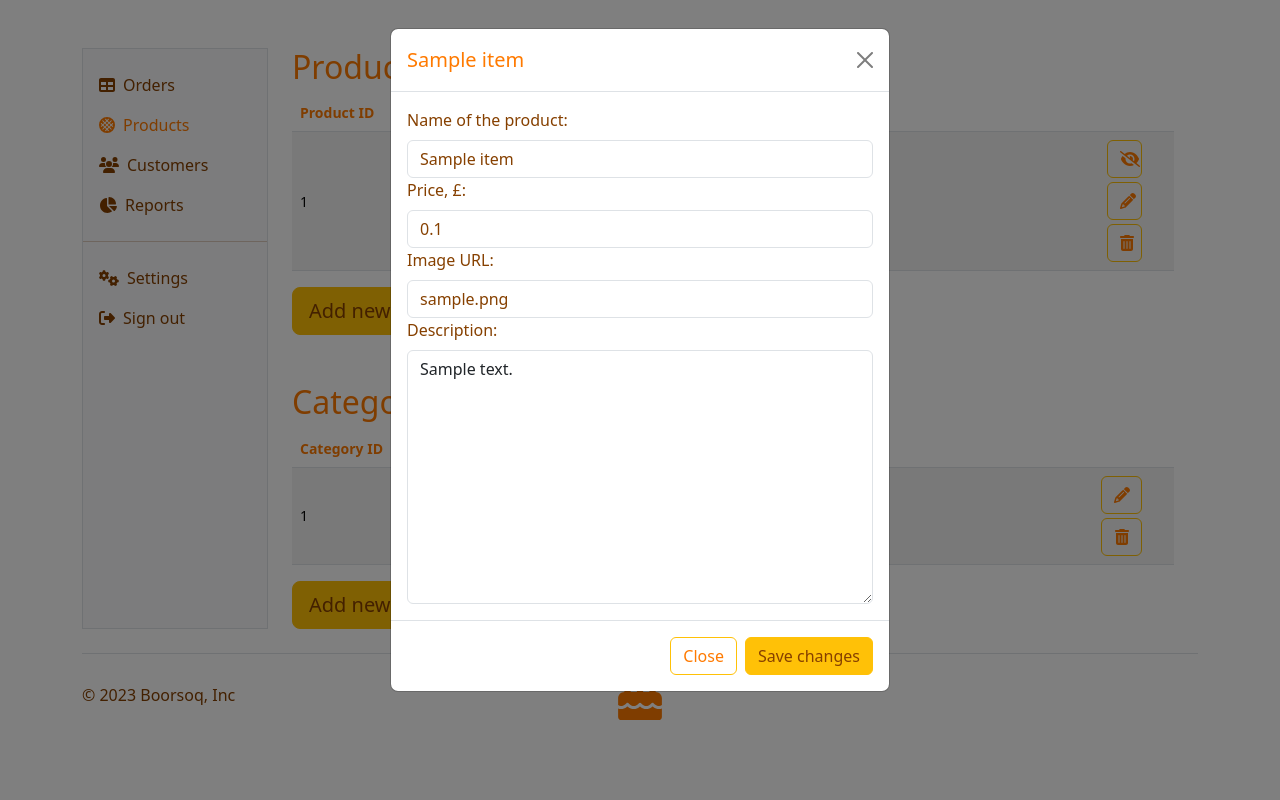
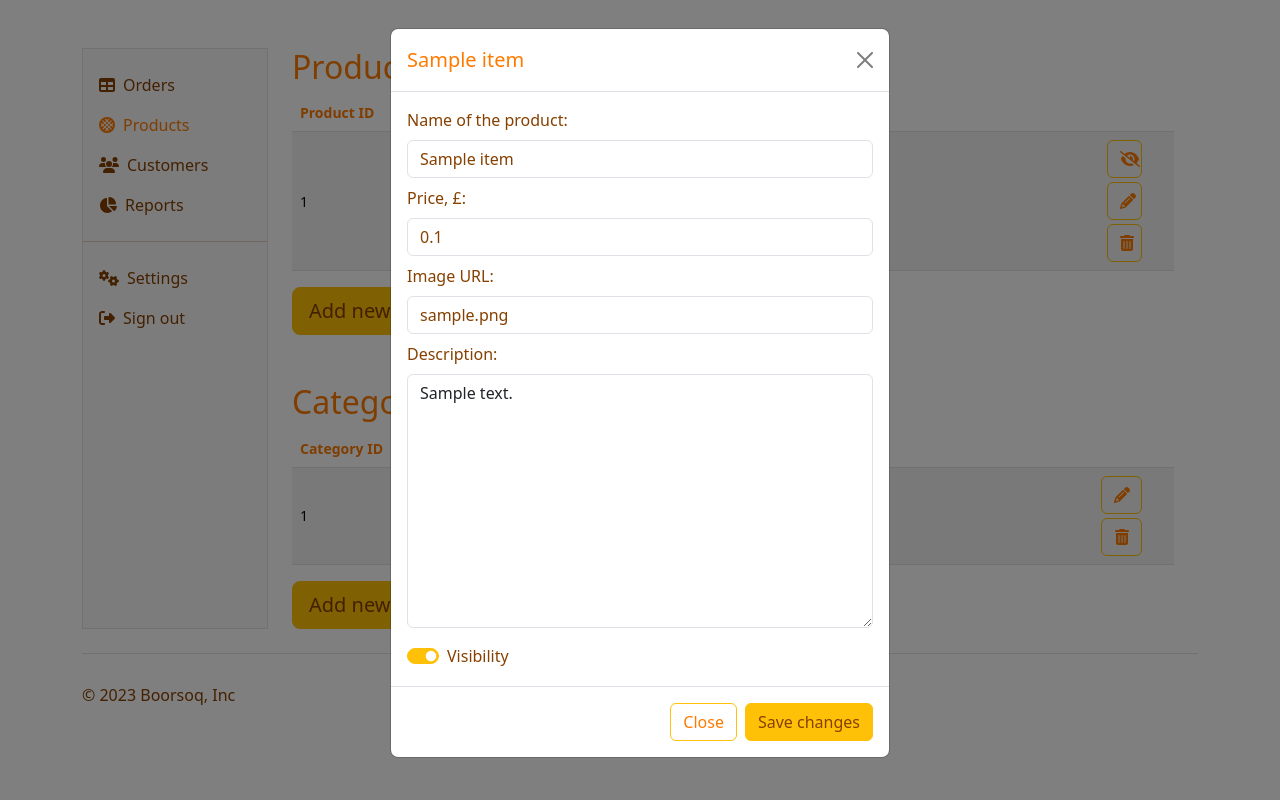
Before and after one commit to Plovester/Boorsoq, a Flask app: page /products in a window 1280 px wide, after a click that opens the changed part. Run offline with Flask 3, Linux system fonts and the light colour scheme; a user stored in the database is signed in; tables that the repository leaves empty hold one stand-in row (values such as "Sample post"); grey boxes marked "Sample" are stand-in pictures; some libraries are stand-ins or nearby versions.

Commit message:
Add a visibility checkbox to the product editing modal in the administrator's panel

```diff
--- a/main.py
+++ b/main.py
@@ -481,7 +481,8 @@ def edit_product_params(product_id):
         'name': product.name,
         'price': product.price,
         'image_url': product.image_url,
-        'description': product.description
+        'description': product.description,
+        'visibility': product.visibility
     }
 
     return jsonify(product_data)
--- a/static/css/styles.css
+++ b/static/css/styles.css
@@ -63,3 +63,32 @@ input {
         margin-top: 7vw !important;
     }
 }
+
+.form-check-input:checked {
+    border-color: #ffc107 !important;
+    background-color: #ffc107 !important;
+}
+
+.form-check-input:focus, .form-check-label::before {
+  border-color: #ffc107 !important;
+  box-shadow: 0 0 0 0.2rem rgba(255, 193, 7, 0.25) !important;
+}
+
+.form-check-label::before {
+  border-color: #ffc107 !important;
+  background-color: #ffc107 !important;
+}
+
+.form-check-input:active, .form-check-label::before {
+  background-color: #ffc107 !important;
+  border-color: #ffc107 !important;
+}
+
+.form-check-input:focus:not(:checked), .form-check-label::before {
+  border-color: #ffc107 !important;
+}
+
+.form-check-input:not(:disabled):active~.form-check-label::before {
+  background-color: red !important;
+  border-color: #ffc107 !important;
+}
--- a/static/js/admin_panel.js
+++ b/static/js/admin_panel.js
@@ -23,12 +23,16 @@ function saveProductChanges(id) {
     const price = document.querySelector(`#product${id}-modal #price`).value
     const image_url = document.querySelector(`#product${id}-modal #image`).value
     const description = document.querySelector(`#product${id}-modal #description`).value
+    const visibility = document.querySelector(`#product${id}-modal .form-check #visibility`).checked
+
+    console.log(visibility)
 
     const newProductParams = {
                         name: name,
                         price: Math.round(price * 100),
                         image_url: image_url,
-                        description: description
+                        description: description,
+                        visibility: visibility
                     }
 
     let response = fetch(`/products/${id}`, {
@@ -58,5 +62,12 @@ function saveProductChanges(id) {
 
         let description = document.getElementById(`product${id}-description`);
         description.innerHTML = data.description;
+
+        let visibility = document.getElementById(`product${id}-visibility`)
+        if (data.visibility) {
+            visibility.innerHTML = `<i class="fa-solid fa-eye-slash" style="color: #ff7a00;"></i>`
+        } else {
+            visibility.innerHTML = `<i class="fa-solid fa-eye" style="color: #ff7a00;"></i>`
+        }
     })
 }
--- a/templates/admin_panel/admin_panel_products.html
+++ b/templates/admin_panel/admin_panel_products.html
@@ -17,7 +17,7 @@
             </thead>
             <tbody>
             {% for product in products %}
-            <tr data-bs-toggle="modal" data-bs-target="#product{{ product.id }}-modal">
+            <tr>
                 <td class="ps-2">{{ product.id }}</td>
                 <td id="product{{ product.id }}-category">{{ product.category.name }}</td>
                 <td id="product{{ product.id }}-name">{{ product.name }}</td>
@@ -28,14 +28,14 @@
                          style="width: 120px; height: 120px;"></td>
                 <td class="col-4" id="product{{ product.id }}-description">{{ product.description }}</td>
                 <td>
-                    <button class="btn btn-outline-warning me-4 d-block mb-1 w-50 mx-auto">
+                    <button class="btn btn-outline-warning me-4 d-block mb-1 w-50 mx-auto" id="product{{ product.id }}-visibility">
                         {% if product.visibility %}
                         <i class="fa-solid fa-eye-slash" style="color: #ff7a00;"></i>
                         {% else %}
                         <i class="fa-solid fa-eye" style="color: #ff7a00;"></i>
                         {% endif %}
                     </button>
-                    <button class="btn btn-outline-warning me-4 d-block mb-1 w-50 mx-auto" data-bs-target="#product{{ product.id }}-modal"><i class="fa-solid fa-pencil" style="color: #ff7a00;"></i></button>
+                    <button class="btn btn-outline-warning me-4 d-block mb-1 w-50 mx-auto" data-bs-toggle="modal" data-bs-target="#product{{ product.id }}-modal"><i class="fa-solid fa-pencil" style="color: #ff7a00;"></i></button>
                     <button class="btn btn-outline-warning me-4 d-block w-50 mx-auto"><i class="fa-solid fa-trash-can" style="color: #ff7a00;"></i></button>
                 </td>
             </tr>
@@ -89,12 +89,16 @@
             <div class="modal-body">
                 <label for="name" class="form-label">Name of the product:</label>
                 <input type="text" class="form-control" id="name" value="{{ product.name }}" >
-                <label for="price" class="form-label">Price, £:</label>
+                <label for="price" class="form-label mt-2">Price, £:</label>
                 <input type="text" class="form-control" id="price" value="{{ (product.price/100)|round(2) }}" >
-                <label for="image" class="form-label">Image URL:</label>
+                <label for="image" class="form-label mt-2">Image URL:</label>
                 <input type="text" class="form-control" id="image" value="{{ product.image_url }}" >
-                <label for="description" class="form-label">Description:</label>
+                <label for="description" class="form-label mt-2">Description:</label>
                 <textarea class="form-control" rows="10" id="description">{{ product.description }}</textarea>
+                <div class="form-check form-switch mt-3">
+                    <input class="form-check-input" type="checkbox" role="switch" id="visibility" checked="">
+                    <label class="form-check-label" for="visibility">Visibility</label>
+                </div>
             </div>
             <div class="modal-footer">
                 <button type="button" class="btn selected-text-color btn-outline-warning" data-bs-dismiss="modal">Close</button>
```
